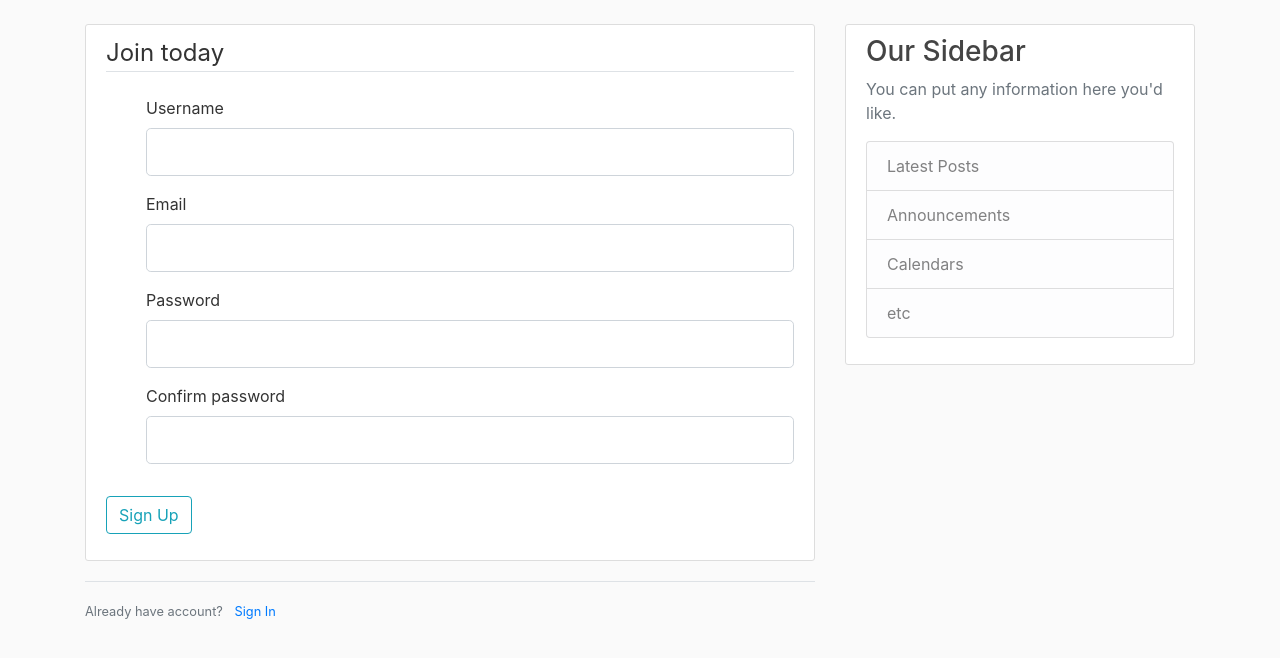
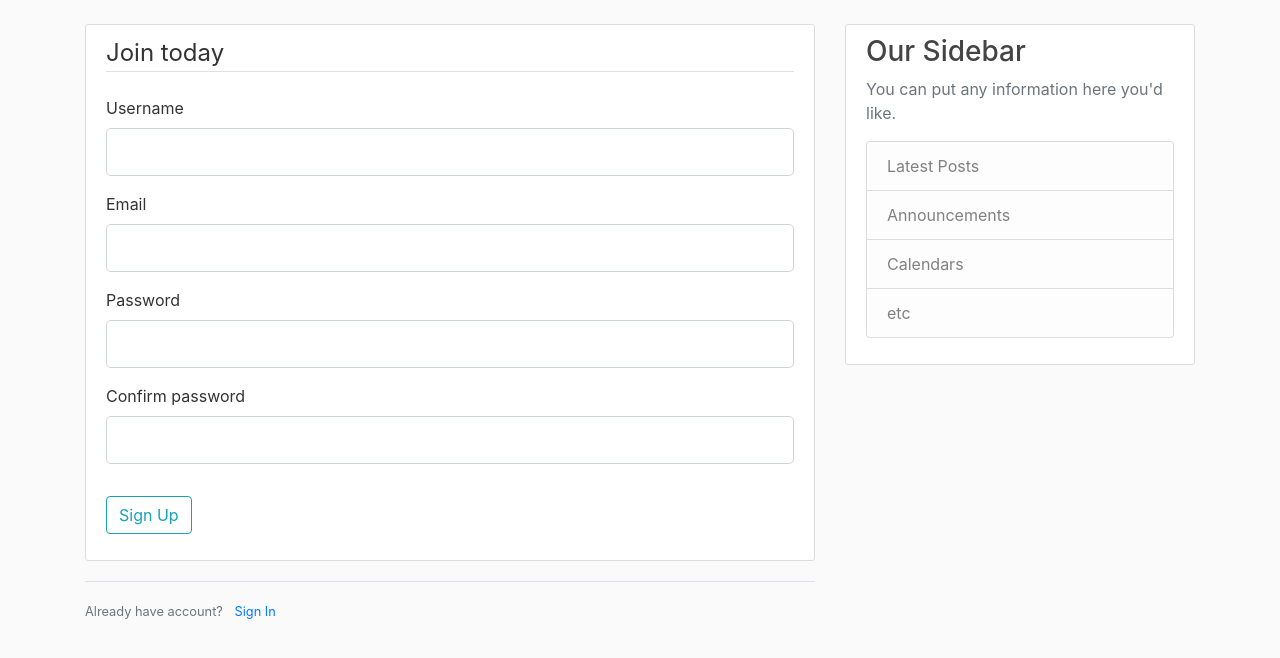
Before and after one commit to Flyukiy/FlaskBlog, a Flask app: page /register in a window 1280 px wide. Shown: the part 56-714 px from the top of the page. Run offline with Flask 2, Linux system fonts and the light colour scheme; some libraries are stand-ins or nearby versions.

Commit message:
Fixed style errors

```diff
--- a/templates/register.html
+++ b/templates/register.html
@@ -4,8 +4,8 @@
         <form method="POST" action="">
             {{ form.hidden_tag() }}
             <fieldset class="form-group">
-                <legend class="border-bottom">Join today</legend>
-                <dir class="form-group">
+                <legend class="border-bottom mb-4">Join today</legend>
+                <div class="form-group">
                     {{ form.username.label(class="form-control-label") }}
 
                     {% if form.username.errors %}
@@ -18,8 +18,8 @@
                     {% else %}
                         {{ form.username(class="form-control form-control-lg") }}
                     {% endif %}
-                </dir>
-                <dir class="form-group">
+                </div>
+                <div class="form-group">
                     {{ form.email.label(class="form-control-label") }}
                     {% if form.email.errors %}
                         {{ form.email(class="form-control form-control-lg is-invalid") }}
@@ -31,8 +31,8 @@
                     {% else %}
                         {{ form.email(class="form-control form-control-lg") }}
                     {% endif %}
-                </dir>
-                <dir class="form-group">
+                </div>
+                <div class="form-group">
                     {{ form.password.label(class="form-control-label") }}
                     {% if form.password.errors %}
                         {{ form.password(class="form-control form-control-lg is-invalid") }}
@@ -44,8 +44,8 @@
                     {% else %}
                         {{ form.password(class="form-control form-control-lg") }}
                     {% endif %}
-                </dir>
-                <dir class="form-group">
+                </div>
+                <div class="form-group">
                     {{ form.confirm_password.label(class="form-control-label") }}
                     {% if form.confirm_password.errors %}
                         {{ form.confirm_password(class="form-control form-control-lg is-invalid") }}
@@ -57,7 +57,7 @@
                     {% else %}
                         {{ form.confirm_password(class="form-control form-control-lg") }}
                     {% endif %}
-                </dir>
+                </div>
             </fieldset>
             <div class="form-group">
                 {{ form.submit(class="btn btn-outline-info") }}
```
